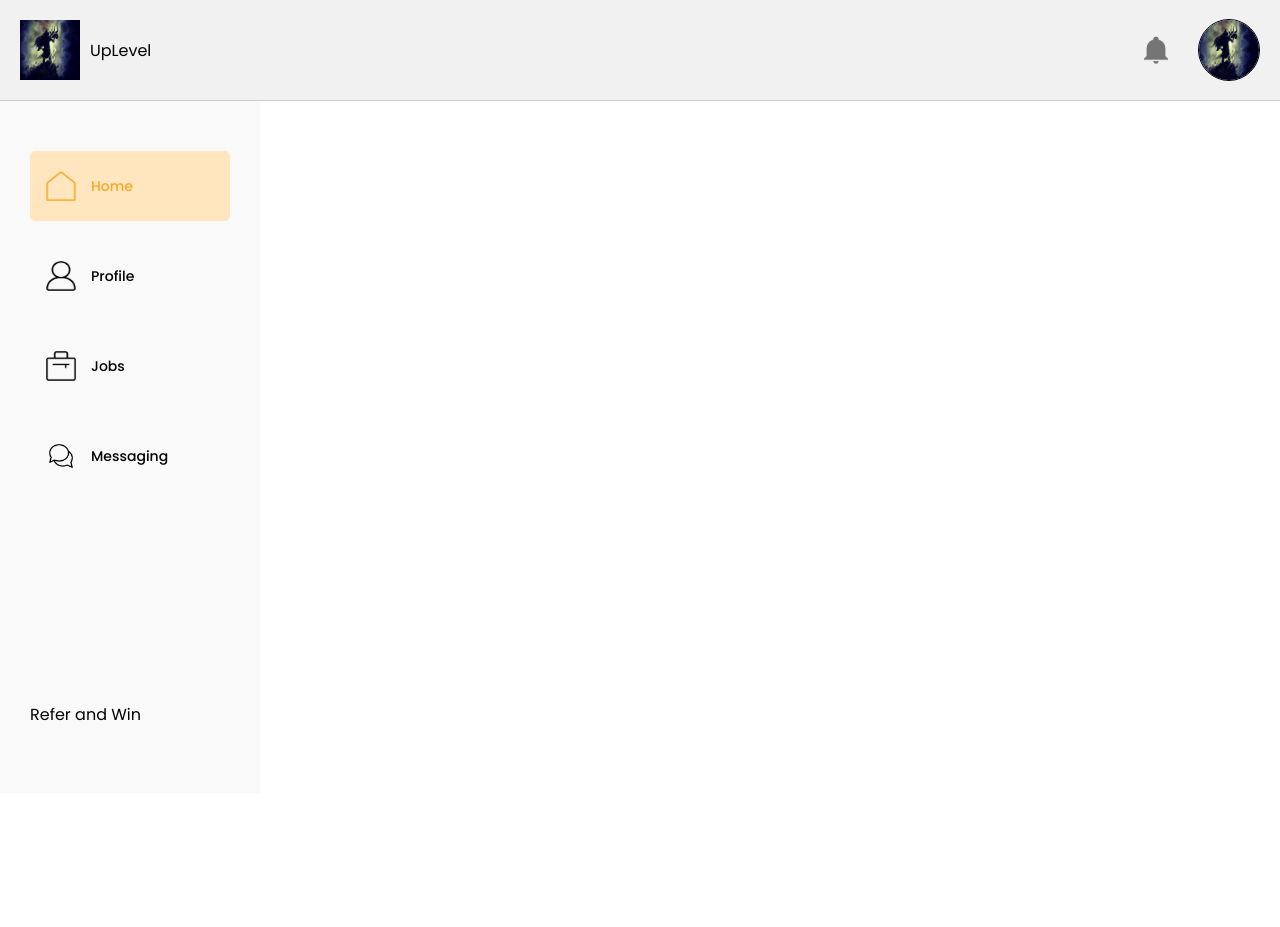
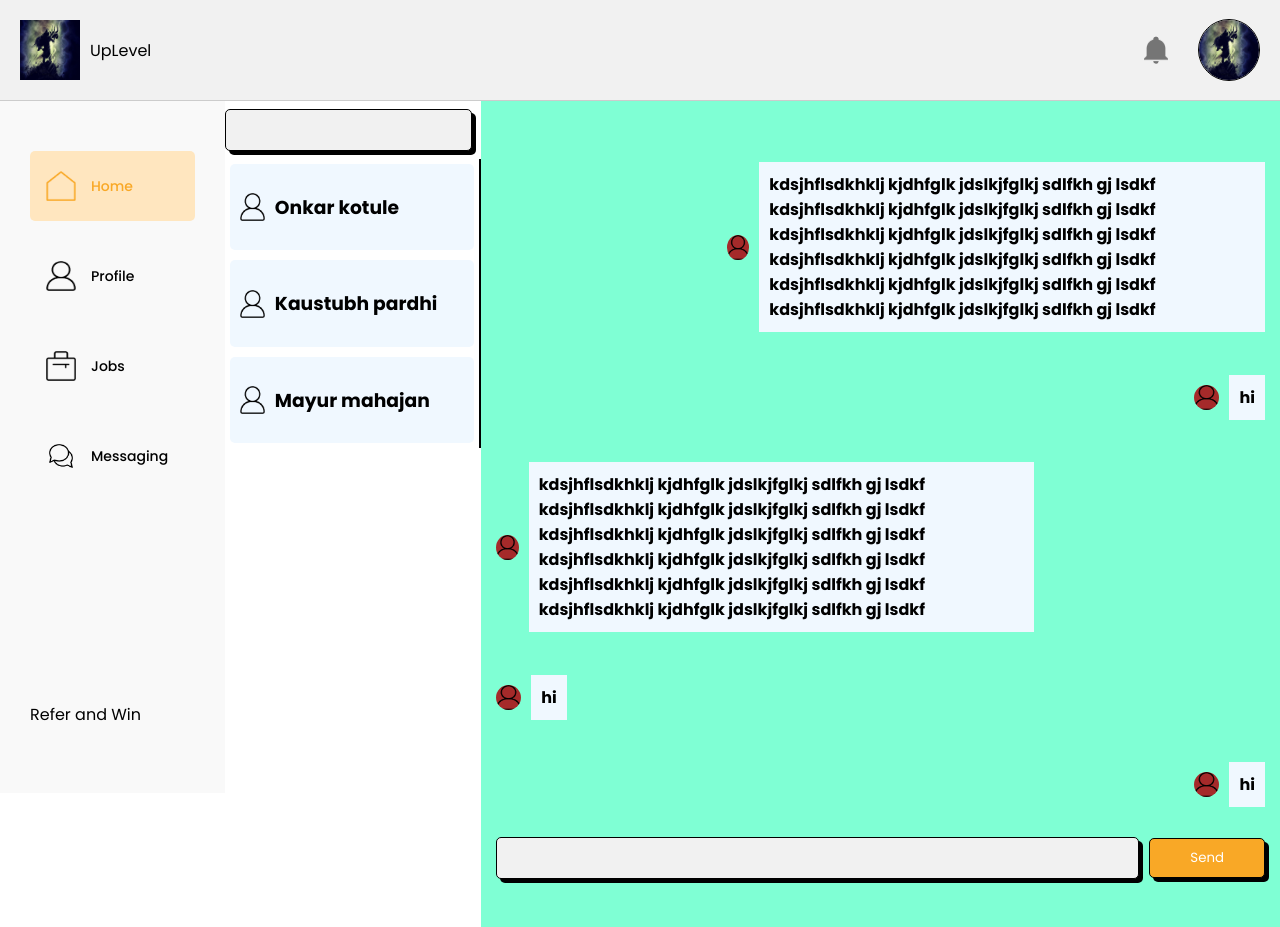
Before and after one commit to onkar95/BE-project-mainfront, a React (Create React App) app: page /messages in a window 1280 px wide. Before the commit the page ends 800 px from the top, so only its background shows below. Built offline with nearby package versions, Linux system fonts and the light colour scheme.

Commit message:
testing message

```diff
--- a/src/App.css
+++ b/src/App.css
@@ -11,3 +11,30 @@
 .components {
     display: flex;
 }
+
+.button {
+
+    box-sizing: border-box;
+
+    /* position: absolute; */
+    width: 118px;
+    height: 40px;
+    left: 0px;
+    color: #f9a826;
+    font-family: "Poppins";
+    background: #ffffff;
+    border: 1px solid #000000;
+    box-shadow: 4px 4px 0px #000000;
+    border-radius: 5px;
+    color: white;
+    background: #F9A826;
+    border: 1px solid #000000;
+    box-shadow: 4px 4px 0px #000000;
+    border-radius: 5px;
+    cursor: pointer;
+}
+
+.button:hover {
+    transform: translateY(2px);
+    box-shadow: 0 2px 4px rgba(0, 0, 0, 0.1);
+}
--- a/src/App.js
+++ b/src/App.js
@@ -7,6 +7,7 @@ import Header from './components/navbar/Header';
 import Sidebar from './components/navbar/Sidebar';
 import Profile from './components/profile/Profile';
 import ProfileContext, { ProfileDataProvider } from './context/profileContext';
+import Message from './components/Messages/Message';
 
 
 function App() {
@@ -30,6 +31,7 @@ function App() {
                 <Routes>
                   <Route path="/" element={<Home />} />
                   <Route path="/profile" element={<Profile />} />
+                  <Route path="/messages" element={<Message />} />
                 </Routes>
               </div>
             </div>
--- /dev/null
+++ b/src/components/Messages/Message.js
@@ -0,0 +1,53 @@
+import React, { useState } from 'react'
+import './message.css'
+import profile from '../../Assets/icons/profileicon.png'
+import { members, messages, user } from '../data/message'
+
+
+const Message = () => {
+
+    const [searchMember, setSearchMember] = useState('')
+    const [InpMessage, setInpMessage] = useState('')
+
+
+    return (
+        <div className='message'>
+            <div className='messageSidebar'>
+                <div>
+                    <input className='input' type='test' value={searchMember}
+                        onChange={(a) =>
+                            setSearchMember(a.target.value)} />
+                </div>
+                <div className='personLists' >
+                    {
+                        members.map((val, key) => (
+                            <div className='member'>
+                                <img src={profile} alt="profile" />
+                                <h3>{val.name}</h3>
+                            </div>
+                        ))
+                    }
+                </div>
+            </div>
+            <div className='messageChat'>
+
+
+                {messages.map((val, key) => (
+                    <div className={val.from === 1 ? 'my_message msg' : 'others_msg msg'}>
+                        <img src={profile} alt="profile" />
+                        <h4>{val.message}</h4>
+                    </div>
+                ))
+
+                }
+                <div className='message_inp'>
+                    <input type='text' className='input' value={InpMessage} onChange={(a) => setInpMessage(a.target.value)} />
+                    <button className='button' >Send</button>
+                </div>
+            </div>
+
+        </div>
+    )
+}
+
+export default Message
--- /dev/null
+++ b/src/components/Messages/message.css
@@ -0,0 +1,78 @@
+.message {
+    display: flex;
+    width: 100%;
+}
+
+.messageSidebar {
+    display: flex;
+    flex-direction: column;
+    width: 25%;
+}
+
+.messageChat {
+    display: flex;
+    flex-direction: column;
+    justify-content: space-between;
+    background-color: aquamarine;
+    width: 75%;
+    padding: 40px 15px;
+}
+
+.personLists {
+    display: flex;
+    flex-direction: column;
+    border-right: 2px solid black;
+
+}
+
+.member {
+    display: flex;
+    align-items: center;
+    cursor: pointer;
+    padding: 10px;
+    background-color: aliceblue;
+    margin: 5px;
+    border-radius: 5px;
+}
+
+.member img {
+    height: 25;
+    width: 25px;
+    margin-right: 10px;
+}
+
+.my_message {
+    justify-content: flex-end;
+    margin-left: 30%;
+}
+
+.others_msg {
+    justify-content: flex-start;
+    margin-right: 30%;
+}
+
+.msg {
+    display: flex;
+    align-items: center;
+    border: 1px saddlebrown;
+    gap: 10px;
+}
+
+.msg img {
+    height: 25px;
+    width: 25px;
+    background-color: brown;
+    border-radius: 100%;
+}
+
+.msg h4 {
+    background-color: aliceblue;
+    padding: 10px;
+
+}
+
+.message_inp {
+    display: flex;
+    align-items: center;
+    gap: 10px;
+}
--- /dev/null
+++ b/src/components/data/message.js
@@ -0,0 +1,68 @@
+export const members =
+    [
+        {
+            name: "Onkar kotule",
+            description: "Full stack developer, Google",
+            experience: "This site helped me to get my first job I recommend this platform for every job seeker"
+        },
+        {
+            name: "Kaustubh pardhi",
+            description: "Backend developer, Google",
+            experience: "This site helped me to get my first job I recommend this platform for every job seeker"
+        },
+        {
+            name: "Mayur mahajan",
+            description: "Flutter developer, Google",
+            experience: "This site helped me to get my first job I recommend this platform for every job seeker"
+        }
+    ]
+
+export const messages = [
+    {
+        from: 1,
+        to: "you",
+        message: " kdsjhflsdkhklj kjdhfglk jdslkjfglkj sdlfkh gj lsdkf  kdsjhflsdkhklj kjdhfglk jdslkjfglkj sdlfkh gj lsdkf  kdsjhflsdkhklj kjdhfglk jdslkjfglkj sdlfkh gj lsdkf kdsjhflsdkhklj kjdhfglk jdslkjfglkj sdlfkh gj lsdkf kdsjhflsdkhklj kjdhfglk jdslkjfglkj sdlfkh gj lsdkf kdsjhflsdkhklj kjdhfglk jdslkjfglkj sdlfkh gj lsdkf",
+        id: 1
+    },
+    {
+        from: 1,
+        to: "you",
+        message: "hi",
+        id: 2
+    },
+    {
+        from: 2,
+        to: "you",
+        message: " kdsjhflsdkhklj kjdhfglk jdslkjfglkj sdlfkh gj lsdkf  kdsjhflsdkhklj kjdhfglk jdslkjfglkj sdlfkh gj lsdkf  kdsjhflsdkhklj kjdhfglk jdslkjfglkj sdlfkh gj lsdkf kdsjhflsdkhklj kjdhfglk jdslkjfglkj sdlfkh gj lsdkf kdsjhflsdkhklj kjdhfglk jdslkjfglkj sdlfkh gj lsdkf kdsjhflsdkhklj kjdhfglk jdslkjfglkj sdlfkh gj lsdkf",
+        id: 3
+    },
+    {
+        from: 3,
+        to: "you",
+        message: "hi",
+        id: 4
+    },
+    {
+        from: 1,
+        to: "you",
+        message: "hi",
+        id: 5
+    },
+]
+export const user = [
+    {
+        id: 1
+    },
+    {
+        id: 2
+    },
+    {
+        id: 3
+    },
+    {
+        id: 4
+    },
+    {
+        id: 5
+    },
+]
```
